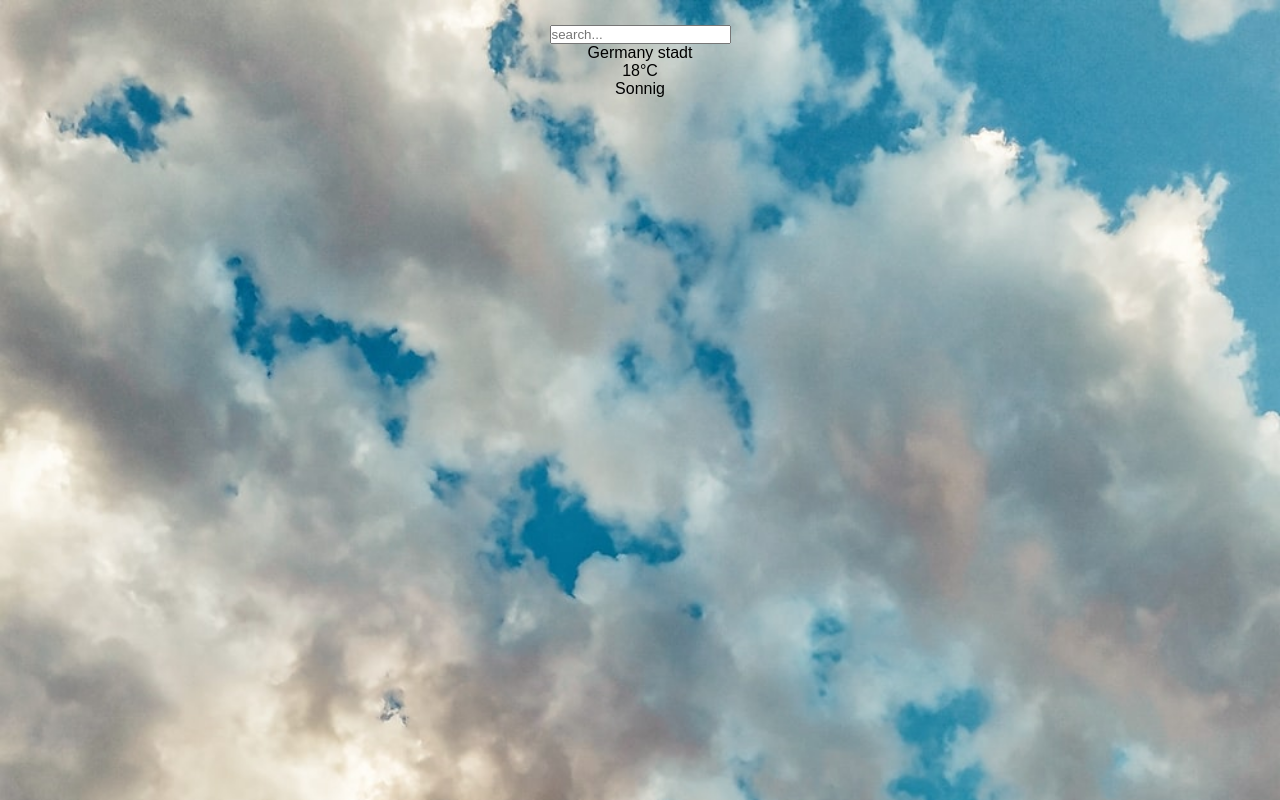
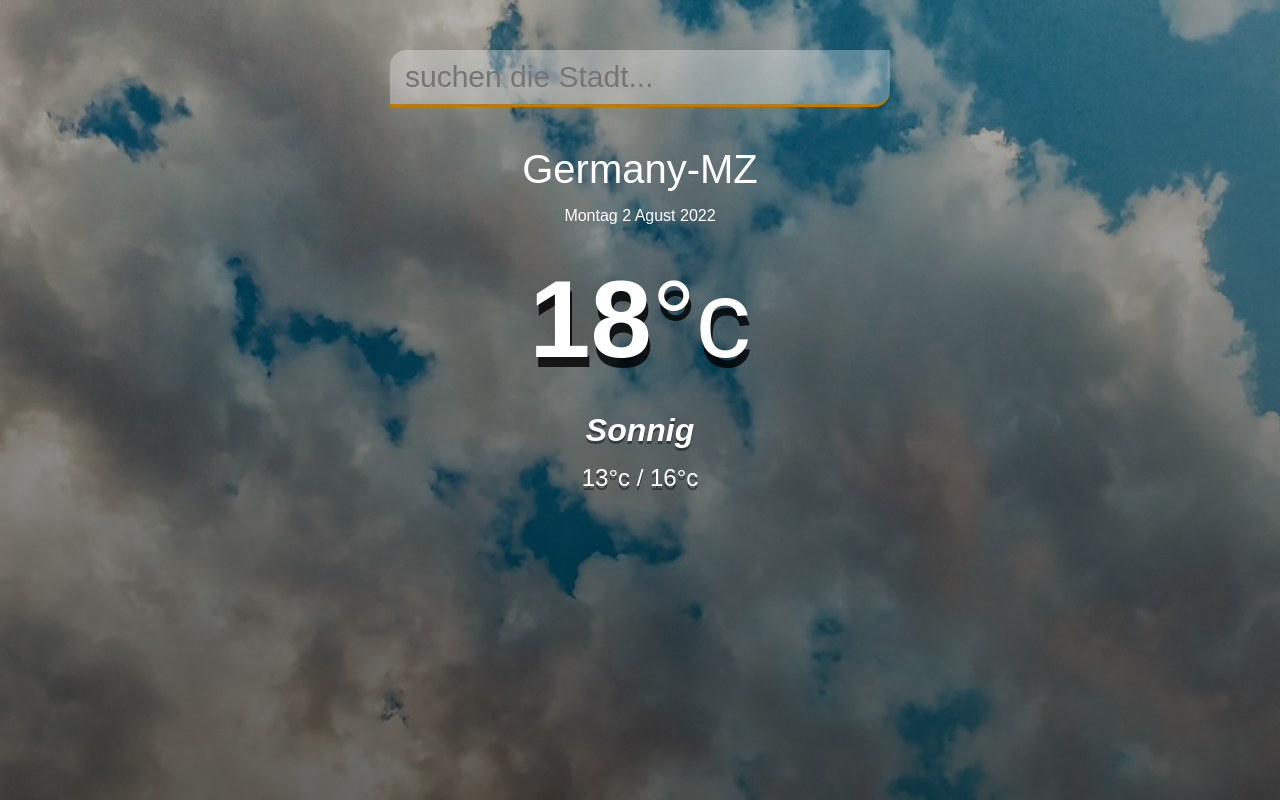
Before and after one commit to Hastiahoei/Wetter-App, a plain HTML site: page index.html in a window 1280 px wide. Drawn offline with Linux system fonts and the light colour scheme.

Commit message:
Update index.html

```diff
--- a/index.html
+++ b/index.html
@@ -2,27 +2,25 @@
 <html lang="en">
 <head>
   <meta charset="UTF-8">
-    <meta http-equiv="X-UA-Compatible" content="IE=edge">
   <meta name="viewport" content="width=device-width, initial-scale=1.0">
-    <link rel="stylesheet" href="style.css">
-    <title>Document</title>
+  <meta http-equiv="X-UA-Compatible" content="ie=edge">
+  <title>Wetter-app</title>
+  <link rel="stylesheet" href="style.css" />
 </head>
 <body>
-
-    <div class="app">
+  <div class="app-wrap">
+    <header>
+      <input type="text" autocomplete="off" class="search-box" placeholder="suchen die Stadt..." />
+    </header>
     <main>
-          <div class= "search-box">
-
-            <input type="text" class="search-bar"
-            placeholder="search..."/>
-
-          </div>
-          <div class="location-box">
-            <div class="location">Germany stadt</div>
-             <div class="weather-box">
-               <div class="temp">18°C</div>
+      <section class="location">
+        <div class="city">Germany-MZ</div>
+        <div class="date">Montag 2 Agust 2022</div>
+      </section>
+      <div class="current">
+        <div class="temp">18<span>°c</span></div>
         <div class="weather">Sonnig</div>
-             </div>
+        <div class="hi-low">13°c / 16°c</div>
       </div>
     </main>
   </div>
```
Lines whose indentation alone changed are shown as unchanged.
